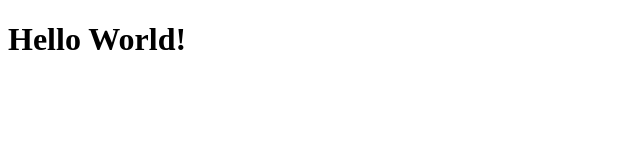
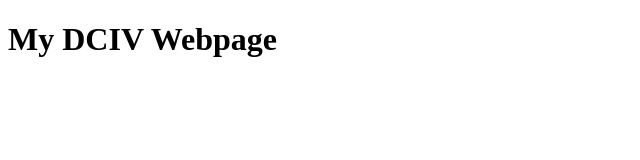
Before and after one commit to giantmolecules/giantmolecules, a plain HTML site: page index.html in a window 1280 px wide. Shown: the whole page, without its empty margins (0-640 px from the left). Drawn offline with Linux system fonts and the light colour scheme.

Commit message:
Update index.html

```diff
--- a/index.html
+++ b/index.html
@@ -1,4 +1,4 @@
-<!doctype html>
+<!DOCTYPE html>
 <head>
 <title>
 DCIV SP17
@@ -6,8 +6,10 @@ DCIV SP17
 <link rel="stylesheet" type="text/css" href="styles.css">
 </head>
 <body>
-<h1>
-Hello World!
-</h1>
+  <div id="cover">
+			<h1 class="em">
+				My DCIV Webpage
+			</h1>
+	</div>
 </body>
 </html>
```
